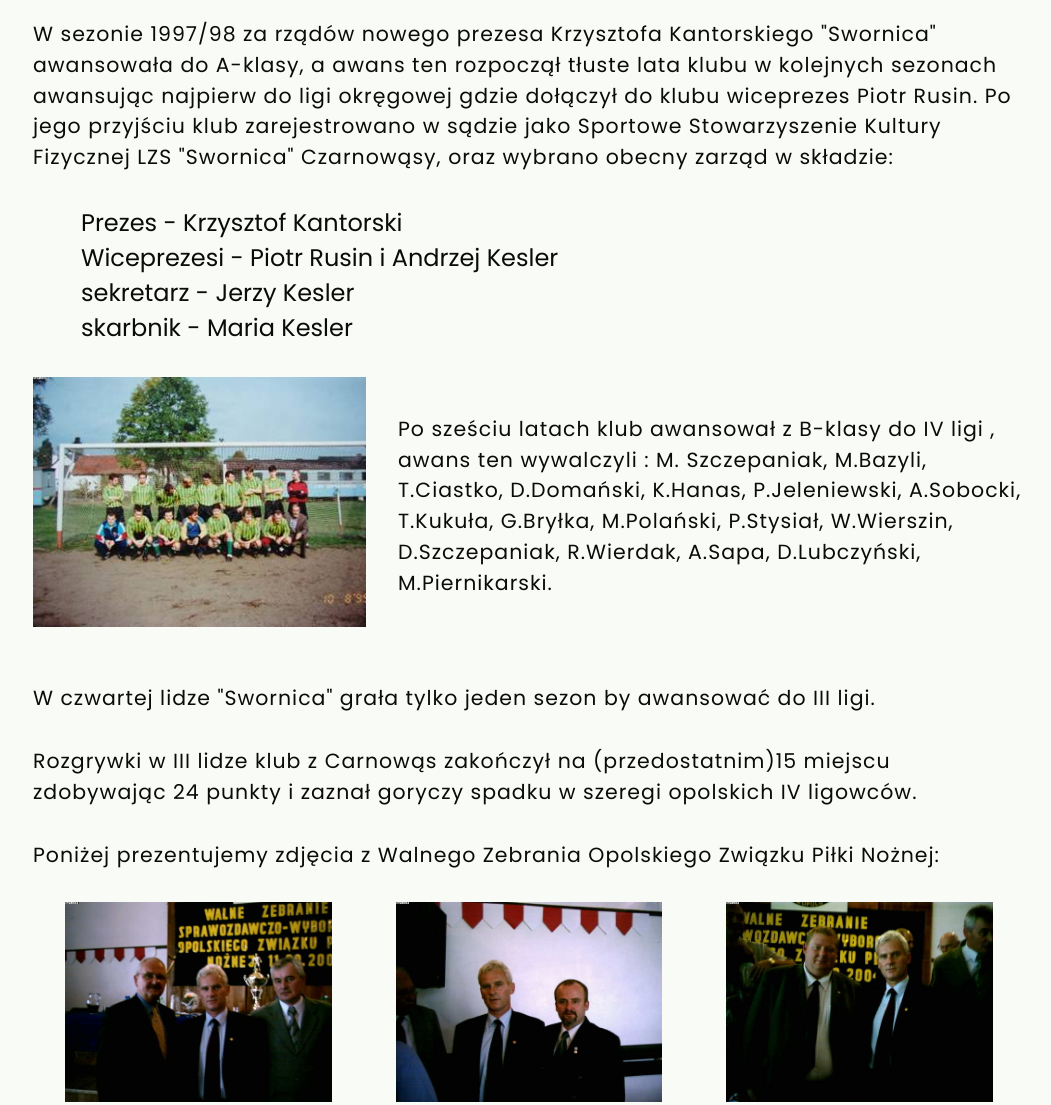
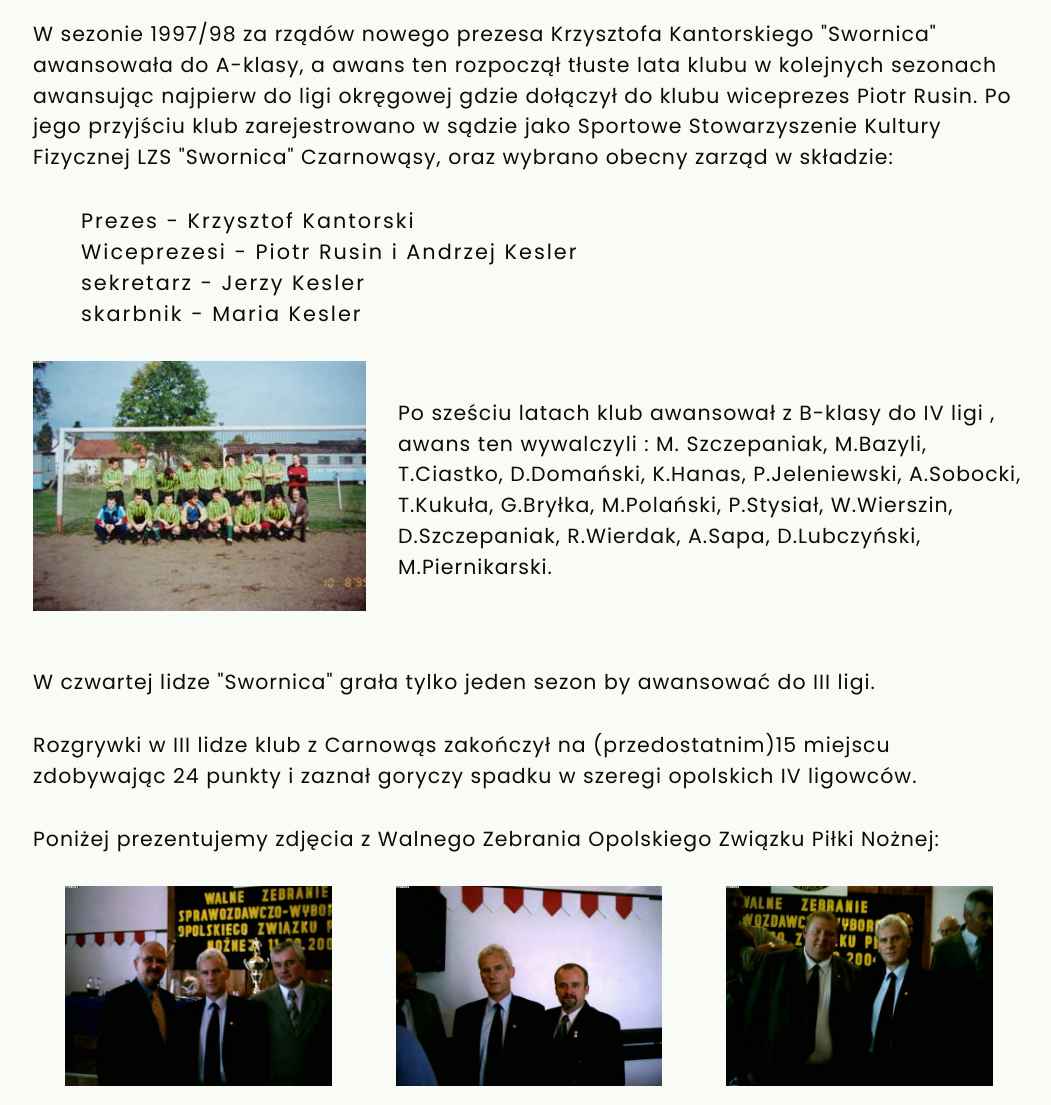
Before and after one commit to pkolacha/swora, a plain HTML site: page historia.html in a window 1280 px wide. Shown: the part 2449-3554 px from the top of the page, without its empty margins (111-1162 px from the left). Drawn offline with Linux system fonts and the light colour scheme.

Commit message:
Update style.css

```diff
--- a/style.css
+++ b/style.css
@@ -724,6 +724,12 @@ footer{
     margin: 1rem 0 1rem 4rem;
 }
 
+.historia-container li{
+    font-size: 1.3rem;
+    font-weight: 500;
+    letter-spacing: 2px;
+}
+
 .historia-container p:nth-child(2) img{
     height: 200px;
     width: 200px;
```
